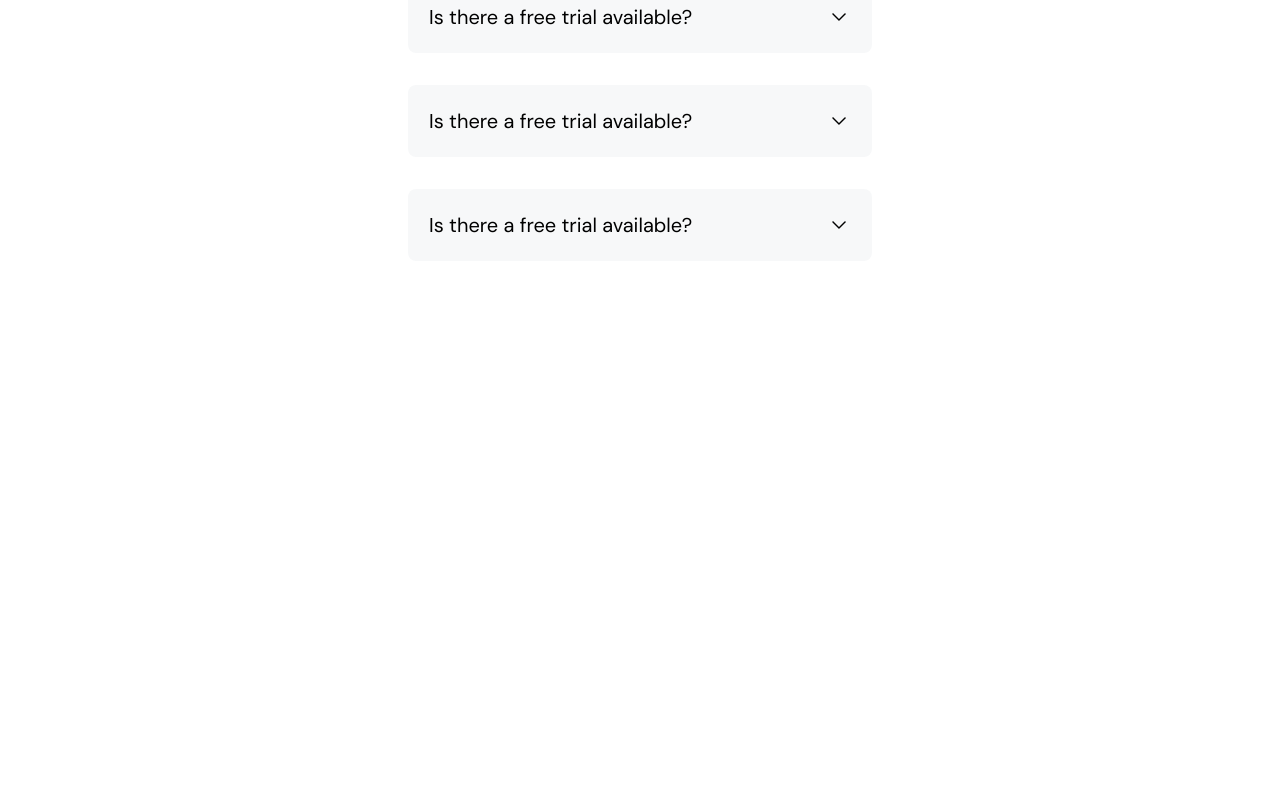
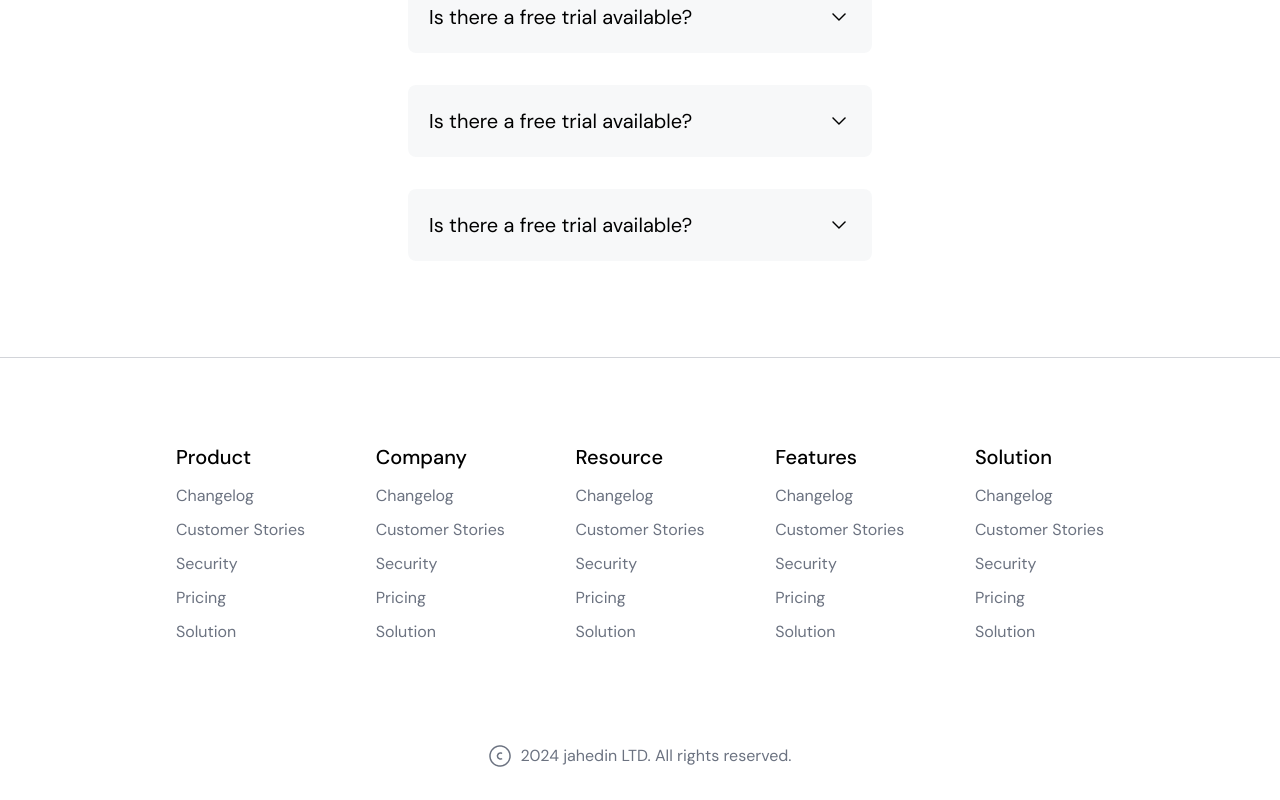
Before and after one commit to juansim87/practice-design-system-taiwind-react, a React (Vite) app: page / in a window 1280 px wide. Shown: the part 5145-5945 px from the top of the page. Before the commit the page ends 5502 px from the top, so only its background shows below. Built offline with nearby package versions, Linux system fonts and the light colour scheme.

Commit message:
feat(Footer): add footer with footer menu and legal declaration

```diff
--- a/src/App.jsx
+++ b/src/App.jsx
@@ -1,4 +1,5 @@
 import { BodyMain } from "./sections/BodyMain";
+import { Footer } from "./sections/Footer";
 import { Header } from "./sections/Header";
 
 export const App = () => {
@@ -7,6 +8,7 @@
     <div className="w-full flex flex-col">
      <Header/>
      <BodyMain/>
+     <Footer/>
     </div>
   )
 };
--- /dev/null
+++ b/src/components/FooterMenu.jsx
@@ -0,0 +1,21 @@
+import { FooterMenuCol } from "./FooterMenuCol";
+
+export const FooterMenu = () => {
+    return (
+        <div className="flex justify-center">
+            <div className="grid grid-cols-2 md:hidden gap-1">
+                <FooterMenuCol menuSection="Product" />
+                <FooterMenuCol menuSection="Company" />
+                <FooterMenuCol menuSection="Resource" />
+                <FooterMenuCol menuSection="Features" />
+            </div>
+            <div className="hidden md:w-full md:flex items-start justify-between">
+                <FooterMenuCol menuSection="Product" />
+                <FooterMenuCol menuSection="Company" />
+                <FooterMenuCol menuSection="Resource" />
+                <FooterMenuCol menuSection="Features" />
+                <FooterMenuCol menuSection="Solution" />
+            </div>
+        </div>
+    );
+};
--- /dev/null
+++ b/src/components/FooterMenuCol.jsx
@@ -0,0 +1,15 @@
+export const FooterMenuCol = ({menuSection}) => {
+
+    const footerMenuItems = ["Changelog", "Customer Stories", "Security", "Pricing", "Solution"]
+
+  return (
+    <div className="flex flex-col px-4 py-5 gap-3">
+      <h4 className="text-[20px] font-medium">{menuSection}</h4>
+      <ul className="flex flex-col gap-2.5">
+        {footerMenuItems.map((item, index) => (
+            <li key={index} className="text-secondary">{item}</li>
+        ))}
+      </ul>
+    </div>
+  );
+};
--- /dev/null
+++ b/src/components/Legal.jsx
@@ -0,0 +1,12 @@
+import copyright from "../assets/images/icons/copyright.png";
+
+export const Legal = () => {
+    return (
+        <div className="flex justify-center gap-2">
+            <div className="w-[24px]">
+                <img src={copyright} />
+            </div>
+            <p className="text-[12px] md:text-[16px] text-secondary leading-[24px]">2024 jahedin LTD. All rights reserved.</p>
+        </div>
+    );
+};
--- a/src/sections/BodyMain.jsx
+++ b/src/sections/BodyMain.jsx
@@ -8,7 +8,7 @@
 
 export const BodyMain = () => {
     return (
-        <main className="w-full flex flex-col items-center">
+        <main className="w-full flex flex-col items-center border-b border-b-secondary/30">
             <Container className="mb-15 md:mb-24">
                 <Hero />
             </Container>
--- /dev/null
+++ b/src/sections/Footer.jsx
@@ -0,0 +1,17 @@
+import { Container } from "../components/Container";
+import { FooterMenu } from "../components/FooterMenu";
+import { Legal } from "../components/Legal";
+
+export const Footer = () => {
+
+  return (
+    <div className="flex flex-col justify-center items-center gap-10 md:gap-20 pt-8 md:pt-16 pb-4 md:pb-8">
+      <Container>
+        <FooterMenu/>
+      </Container>
+      <Container>
+        <Legal/>
+      </Container>
+    </div>
+  );
+};
```
Also changed, not shown: src/assets/images/icons/copyright.png (added).
